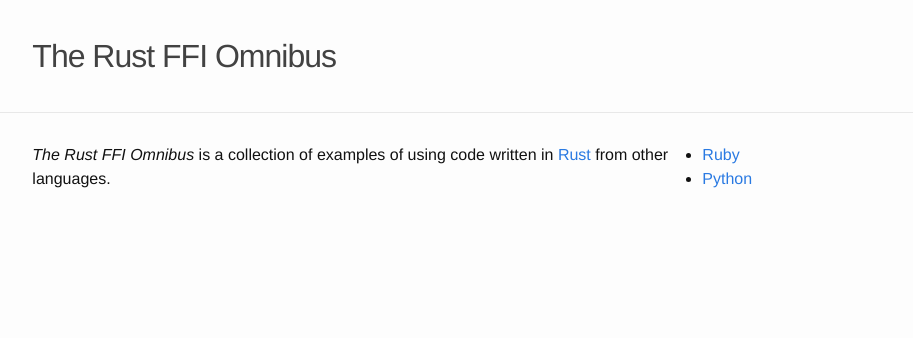
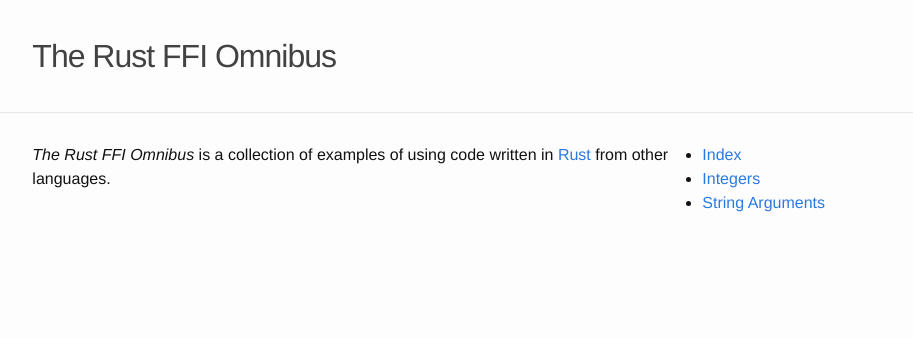
Before and after one commit to shepmaster/rust-ffi-omnibus, a Jekyll site: the page built from site/index.md, in a window 1280 px wide. Shown: the top 338 px of the page, without its empty margins (181-1094 px from the left). Built offline with Jekyll 4.4.1, drawn with Linux system fonts in a browser that asks for light colours.

Commit message:
Add a table of contents

```diff
--- /dev/null
+++ b/site/_data/table_of_contents.yml
@@ -0,0 +1,8 @@
+- title: Index
+  page: /
+
+- title: Integers
+  page: /integers/
+
+- title: String Arguments
+  page: /string_arguments/
--- a/site/_layouts/default.html
+++ b/site/_layouts/default.html
@@ -14,8 +14,9 @@
 
       <nav class="content-navigation">
         <ul>
-          <li><a href="#">Ruby</a></li>
-          <li><a href="#">Python</a></li>
+          {% for pg in site.data.table_of_contents %}
+            <li><a href="{{ pg.page | prepend: site.baseurl }}">{{ pg.title }}</a></li>
+          {% endfor %}
         </ul>
       </nav>
     </div>
```
